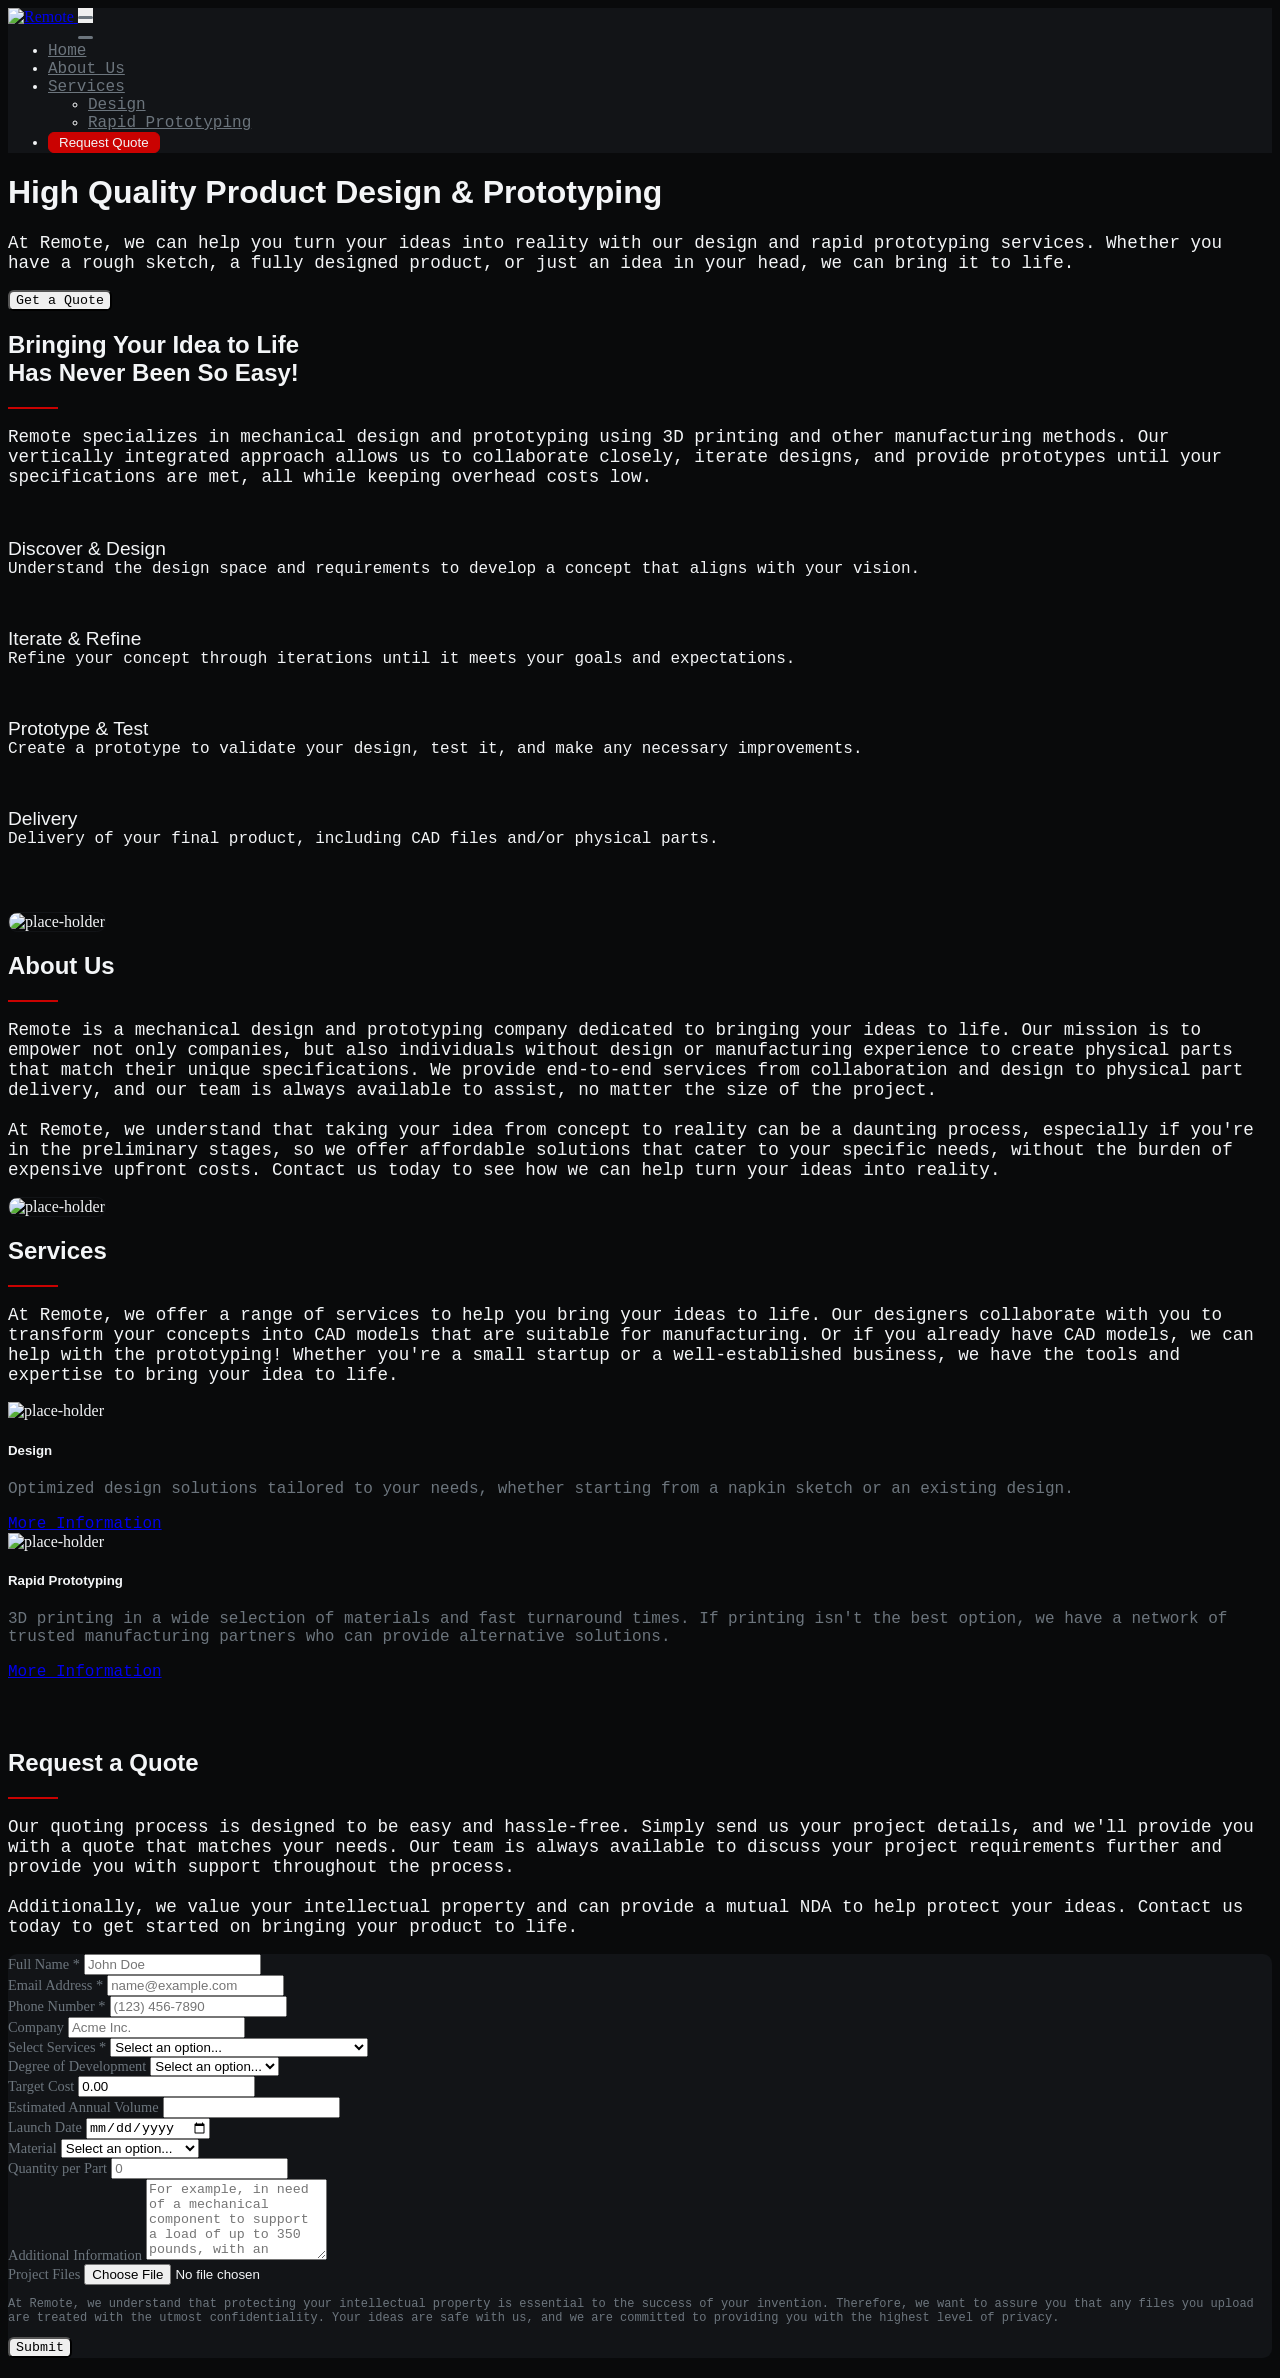
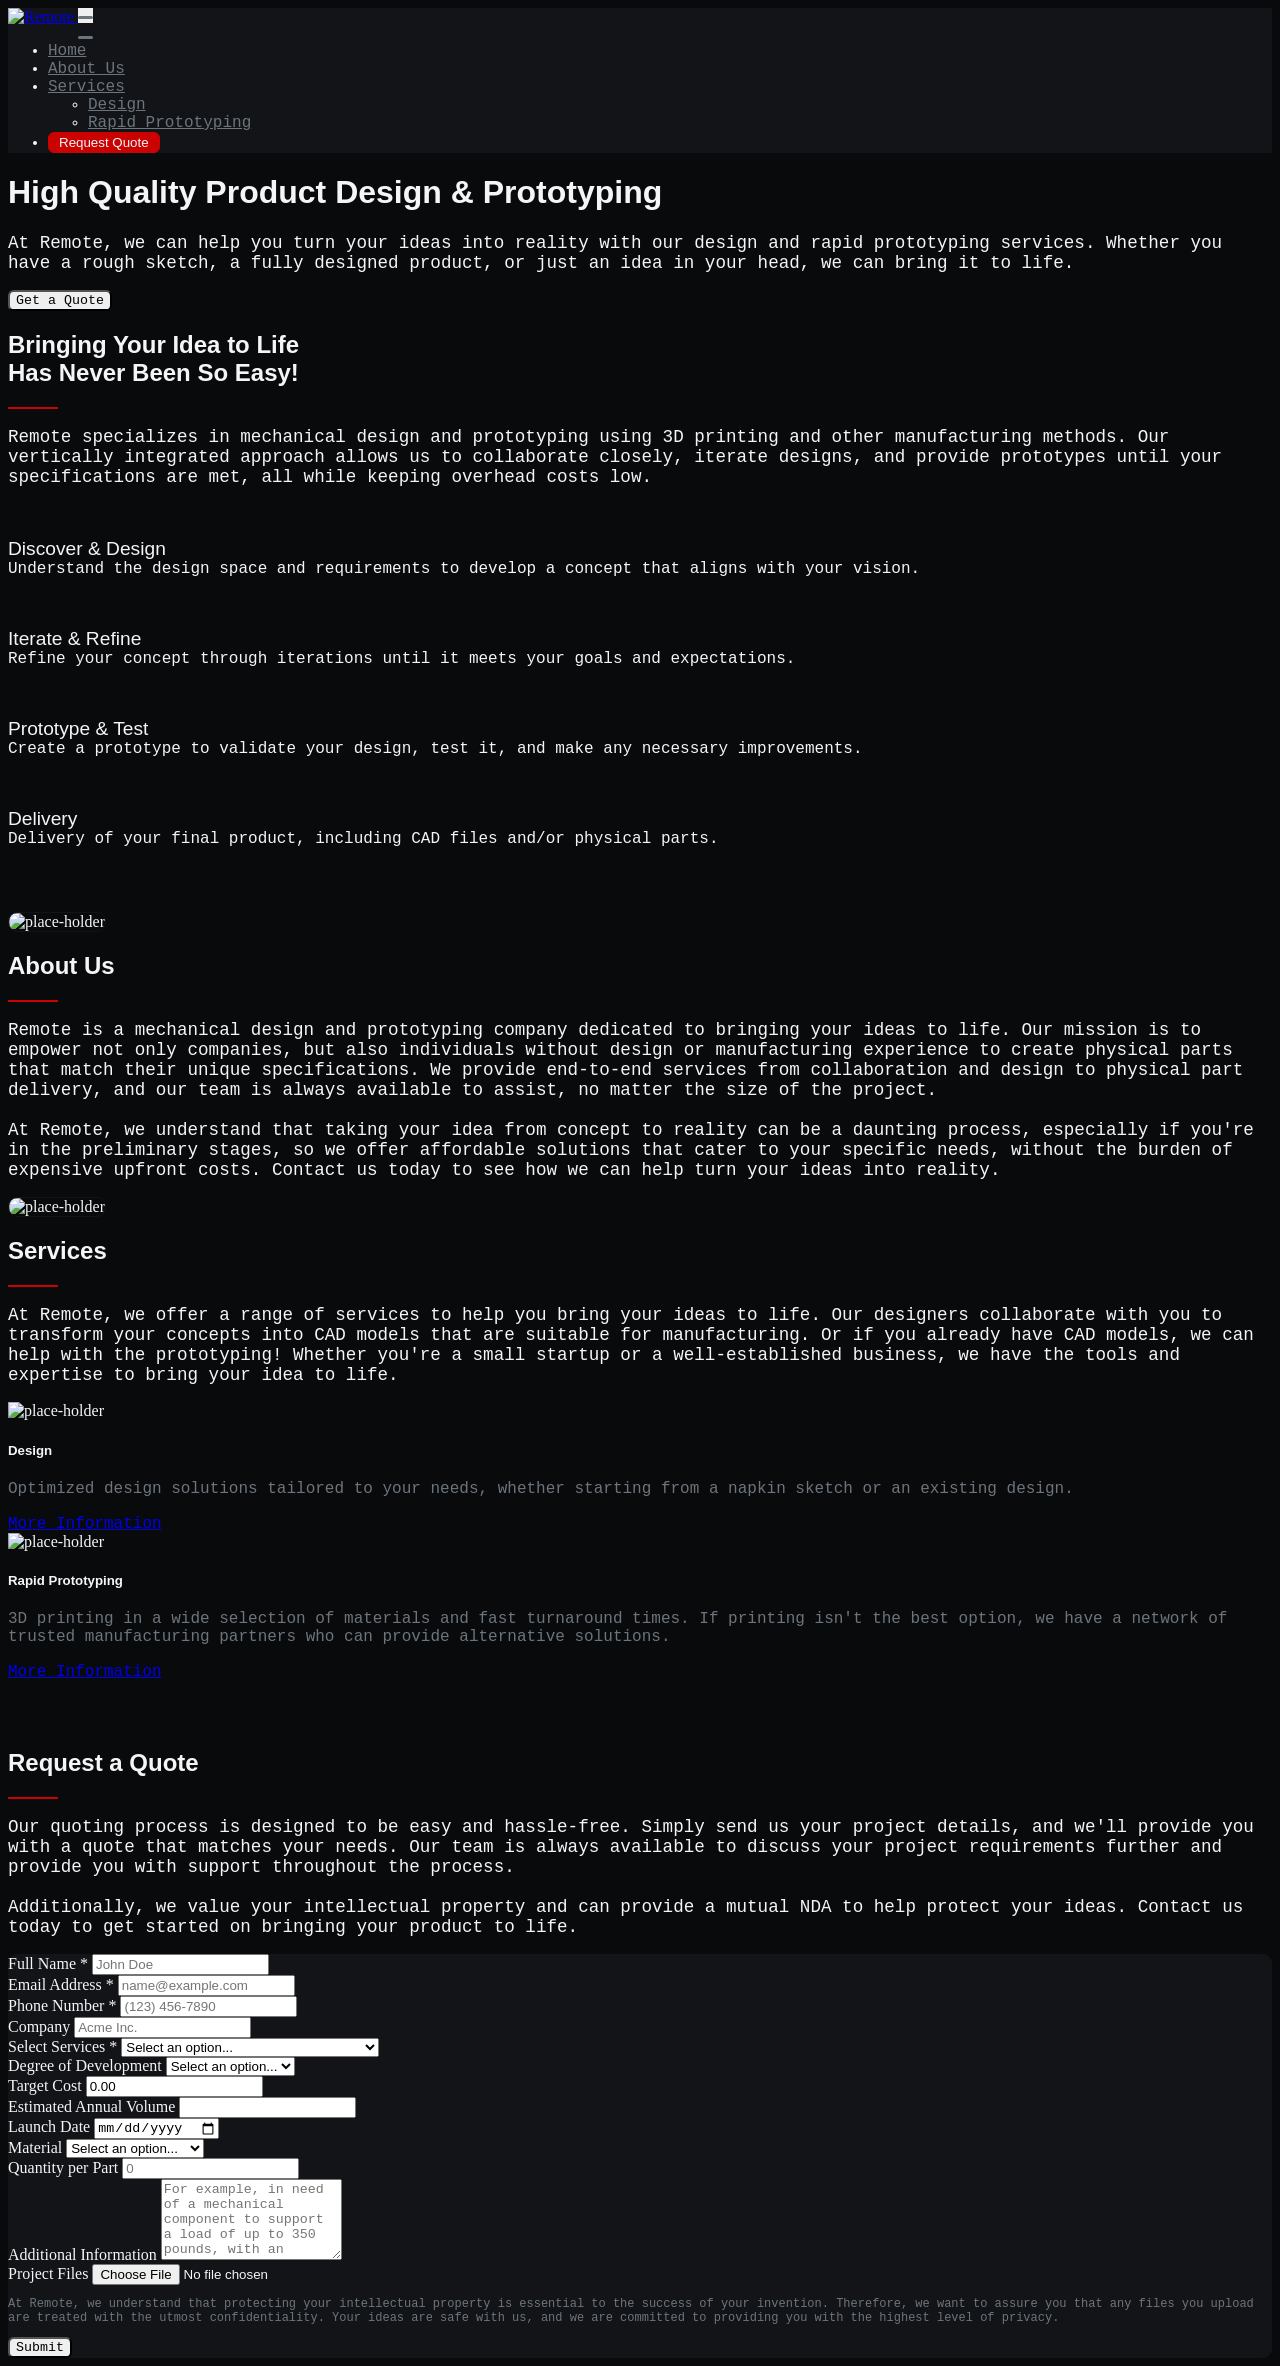

improved quote form: multi-file upload with remove, phone auto-format, file upload subtext

--- a/assets/css/style.css
+++ b/assets/css/style.css
@@ -224,11 +224,12 @@ li {
 }
 
 .form-label {
-    color: var(--text-secondary);
-    font-size: .9rem;
+    color: var(--text-main);
+    font-size: 1rem;
 }
 
-#upload-msg {
+#upload-msg,
+.form-subtext {
     color: var(--text-secondary);
     font-size: .75rem;
 }
